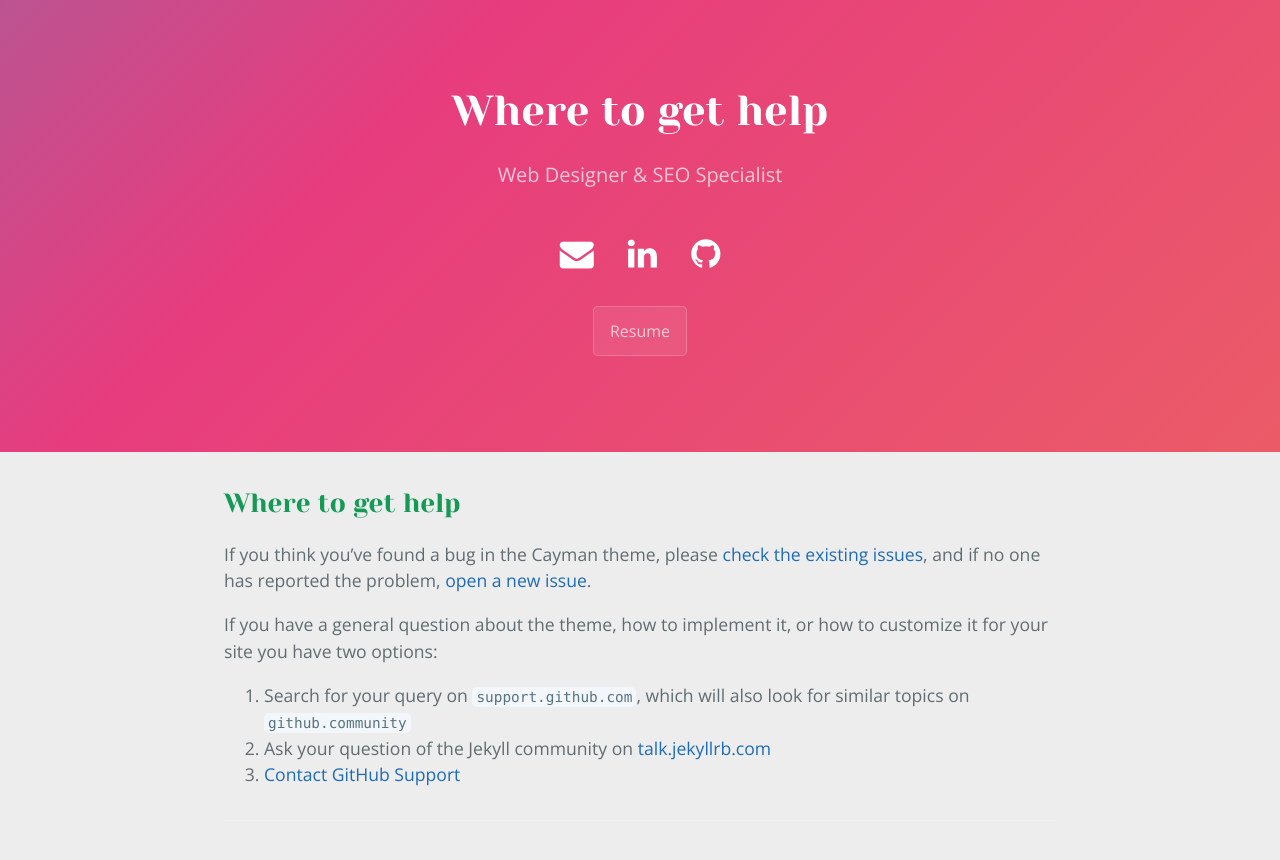
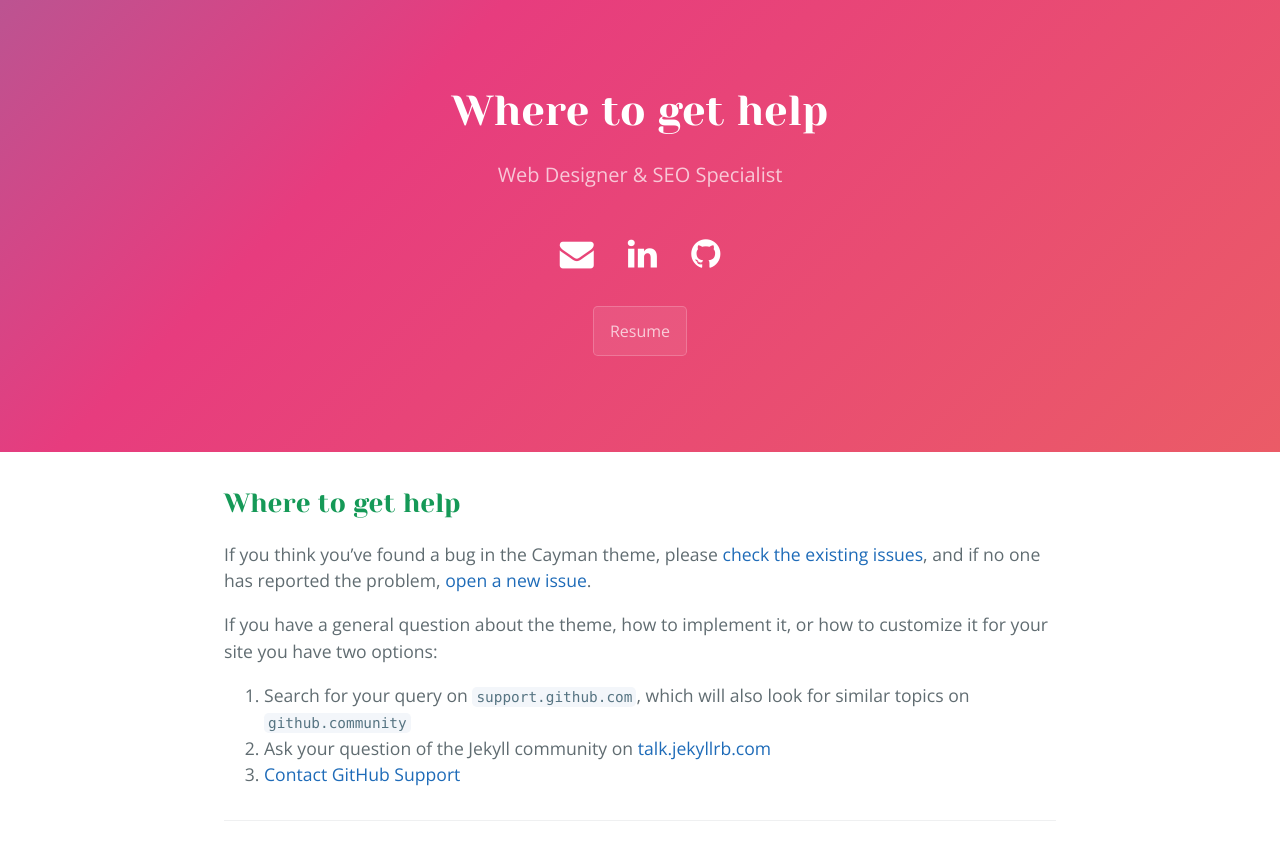
Before and after one commit to 0460208/amandamartel, a Jekyll site: the page built from docs/SUPPORT.md, in a window 1280 px wide. Shown: the top 860 px of the page. Built offline with Jekyll 4.4.1, drawn with Linux system fonts in a browser that asks for light colours; nearby versions of some CDN libraries; our own code applies the rules of GitHub Pages for plain Markdown files.

Commit message:
Update style.scss

```diff
--- a/assets/css/style.scss
+++ b/assets/css/style.scss
@@ -48,7 +48,7 @@ html, body {
 }
 
 #portfolio-body {
-	background-color: rgb(237, 237, 237);
+	background-color: rgb(255, 255, 255);
 }
 
 @keyframes gradient {
```
